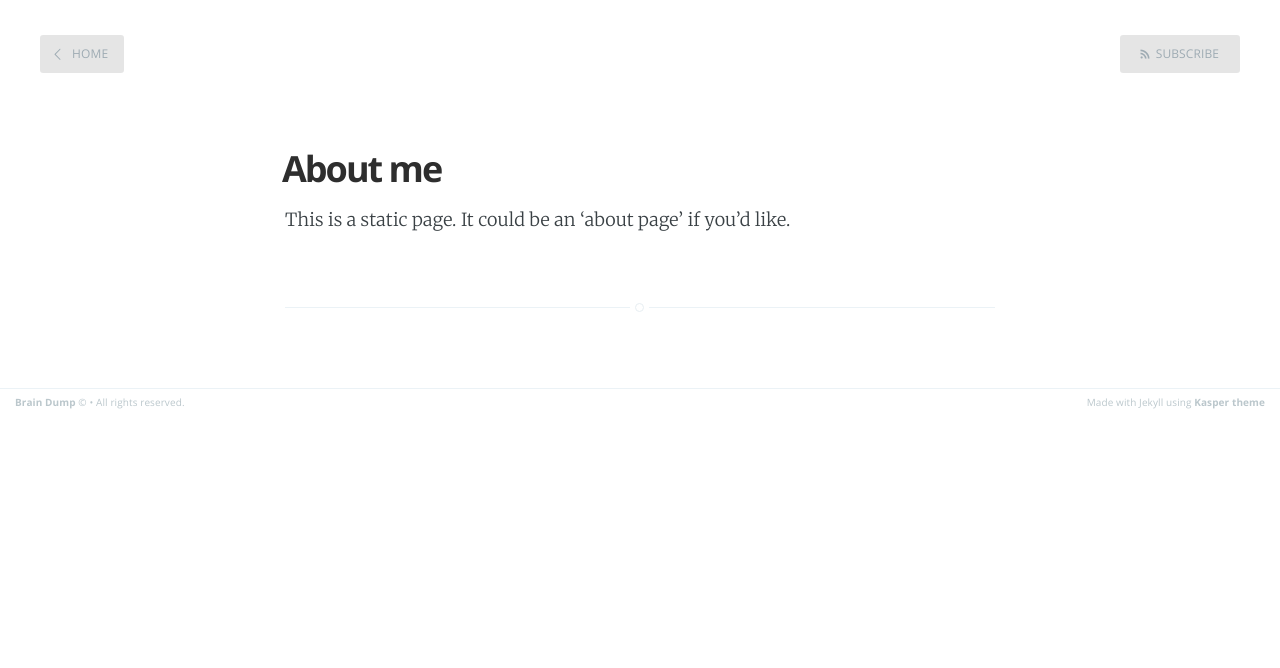
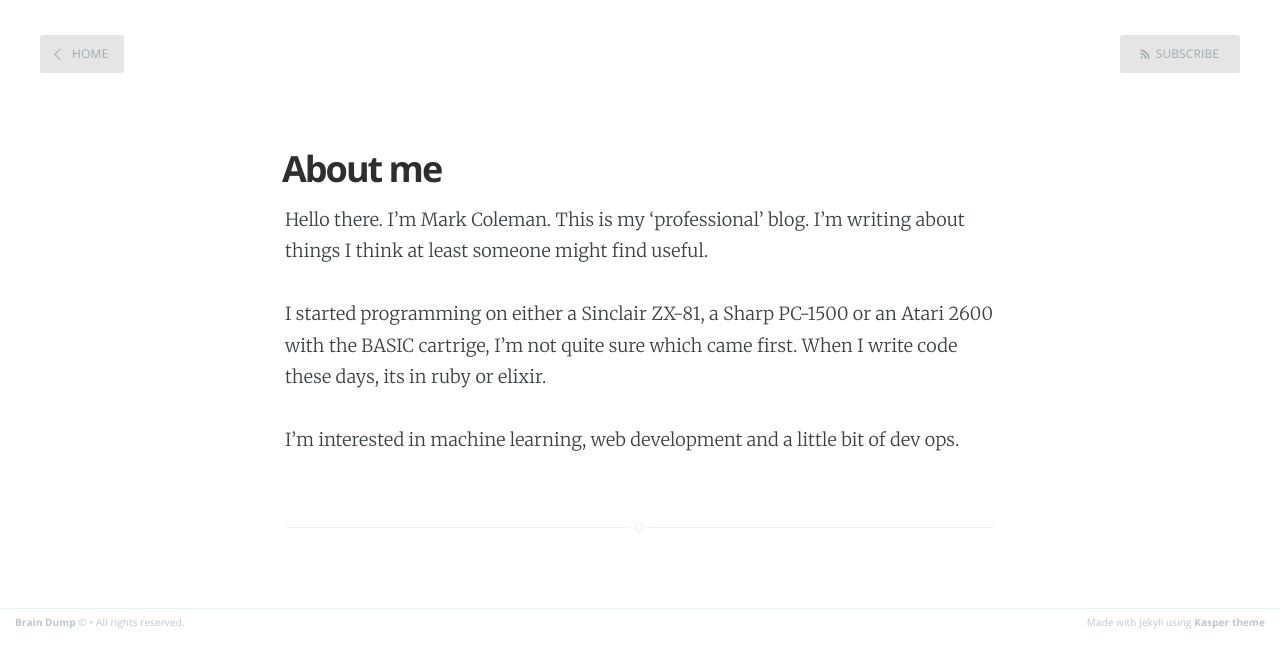
Before and after one commit to MEHColeman/mehcoleman.github.io, a Jekyll site: the page built from about.md, in a window 1280 px wide. Shown: the top 668 px of the page. Built offline with Jekyll 4.4.1, drawn with Linux system fonts in a browser that asks for light colours; Markdown is read by kramdown in place of the engine named in the settings.

Commit message:
add something to the about_me page

```diff
--- a/about.md
+++ b/about.md
@@ -3,4 +3,10 @@ layout: page
 title: About me
 ---
 
-This is a static page. It could be an 'about page' if you'd like.
+Hello there. I'm Mark Coleman. This is my 'professional' blog.
+I'm writing about things I think at least someone might find useful.
+
+I started programming on either a Sinclair ZX-81, a Sharp PC-1500 or an Atari 2600 with the BASIC cartrige, I'm not quite sure which came first.
+When I write code these days, its in ruby or elixir.
+
+I'm interested in machine learning, web development and a little bit of dev ops.
```
